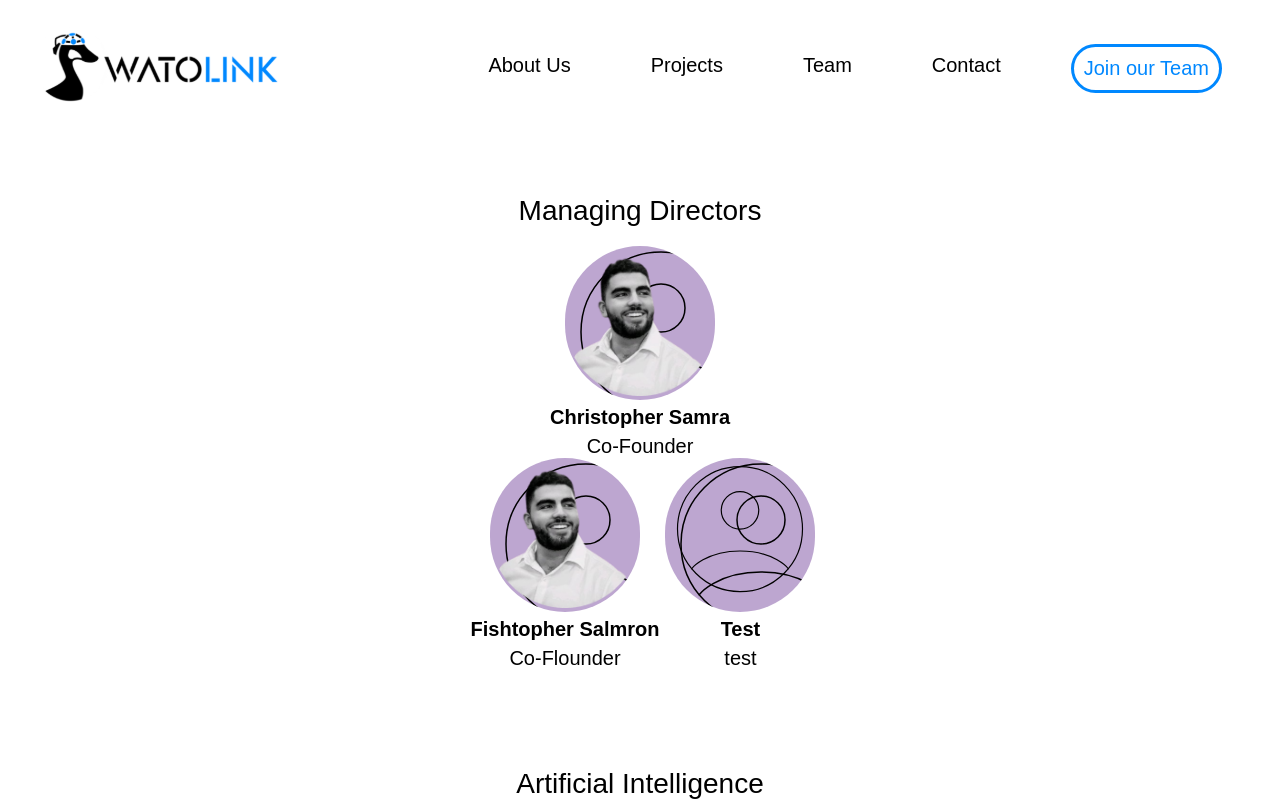
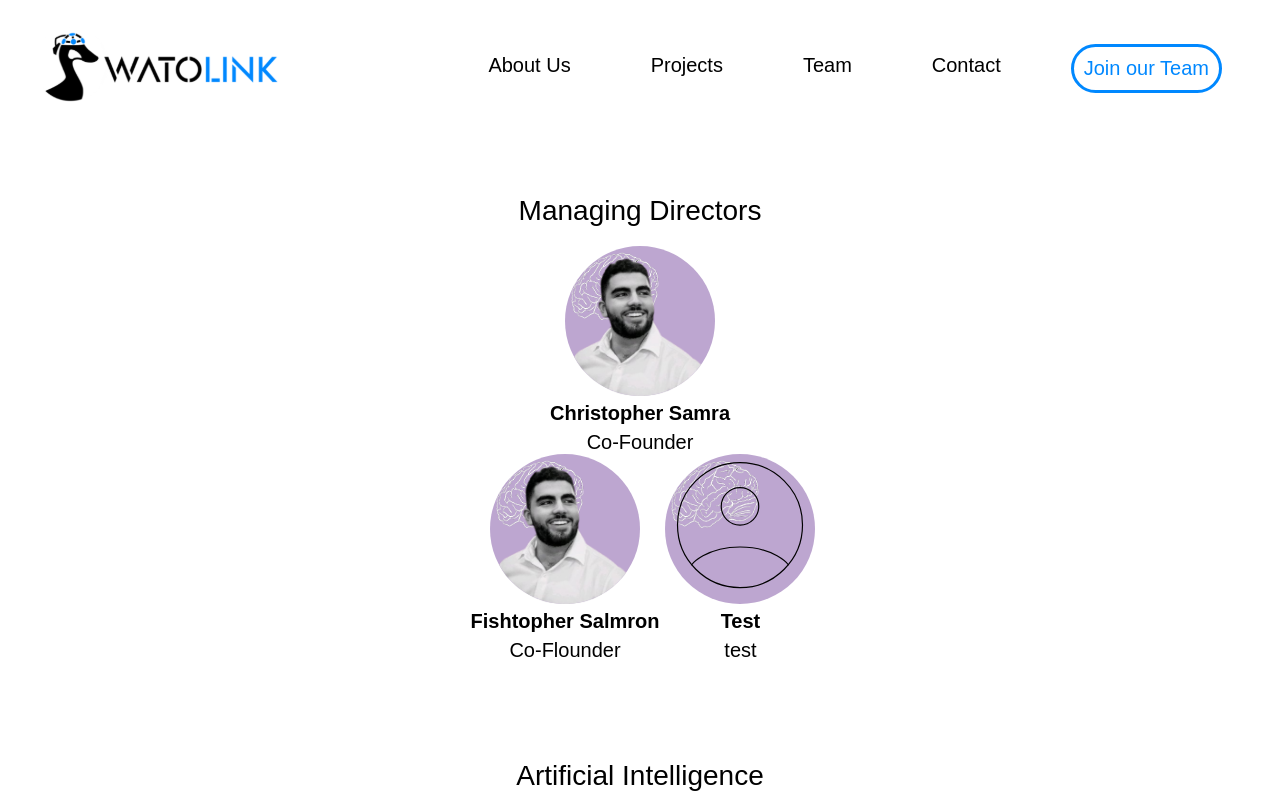
Before and after one commit to WATOLINK/main-website, a Next.js app: page /members in a window 1280 px wide. Shown: the top 801 px of the page. Built offline with nearby package versions, Linux system fonts and the light colour scheme.

Commit message:
feat: add background image to member icon

```diff
--- a/components/Member.js
+++ b/components/Member.js
@@ -10,8 +10,15 @@ const ProfileContainer = styled.div`
 `
 
 const IconContainer = styled.div`
+    width: 150px;
+    height: 150px;
     border-radius: 140px;
-    background-image: url('/members/DefaultProfileIcon.svg');
+    background-image: url('/logos/Brain.png');
+    background-position: center;
+    background-size: 95%;
+    background-repeat: no-repeat;
+    background-position-x: -22px;
+    background-position-y: -11px;
     background-color: ${({ color }) => color};
 `
 
--- a/constants/members/directors.js
+++ b/constants/members/directors.js
@@ -1,5 +1,4 @@
 import Chris from '../../public/members/Chris.png'
-import DefaultProfileIcon from '../../public/members/DefaultProfileIcon.svg'
 
 const DIRECTORS = [
     {
@@ -17,7 +16,6 @@ const DIRECTORS = [
     {
         name: 'Test',
         position: 'test',
-        // icon: DefaultProfileIcon,
     },
 ]
 
```
Also changed, not shown: public/logos/Brain.png (added).
